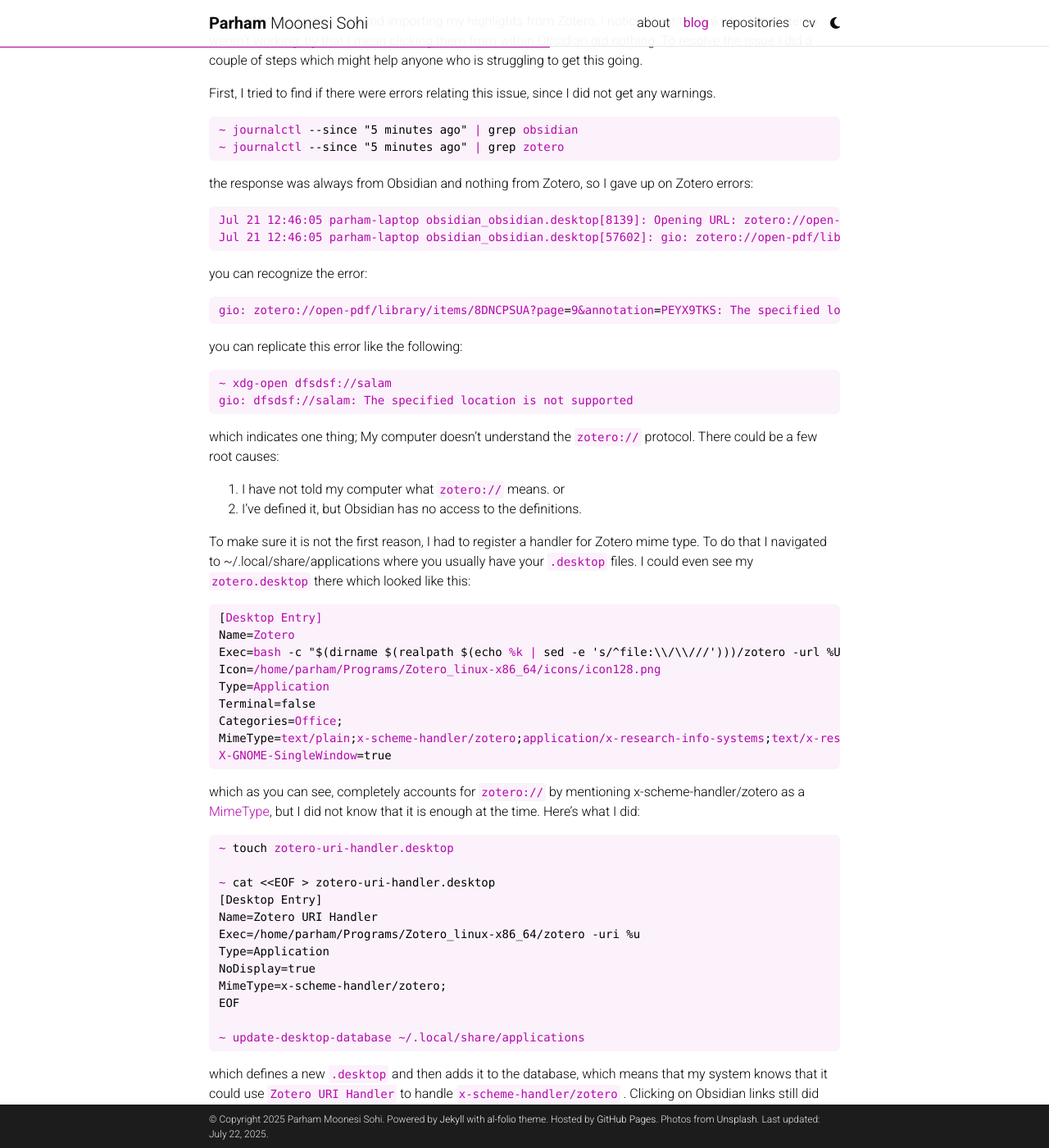
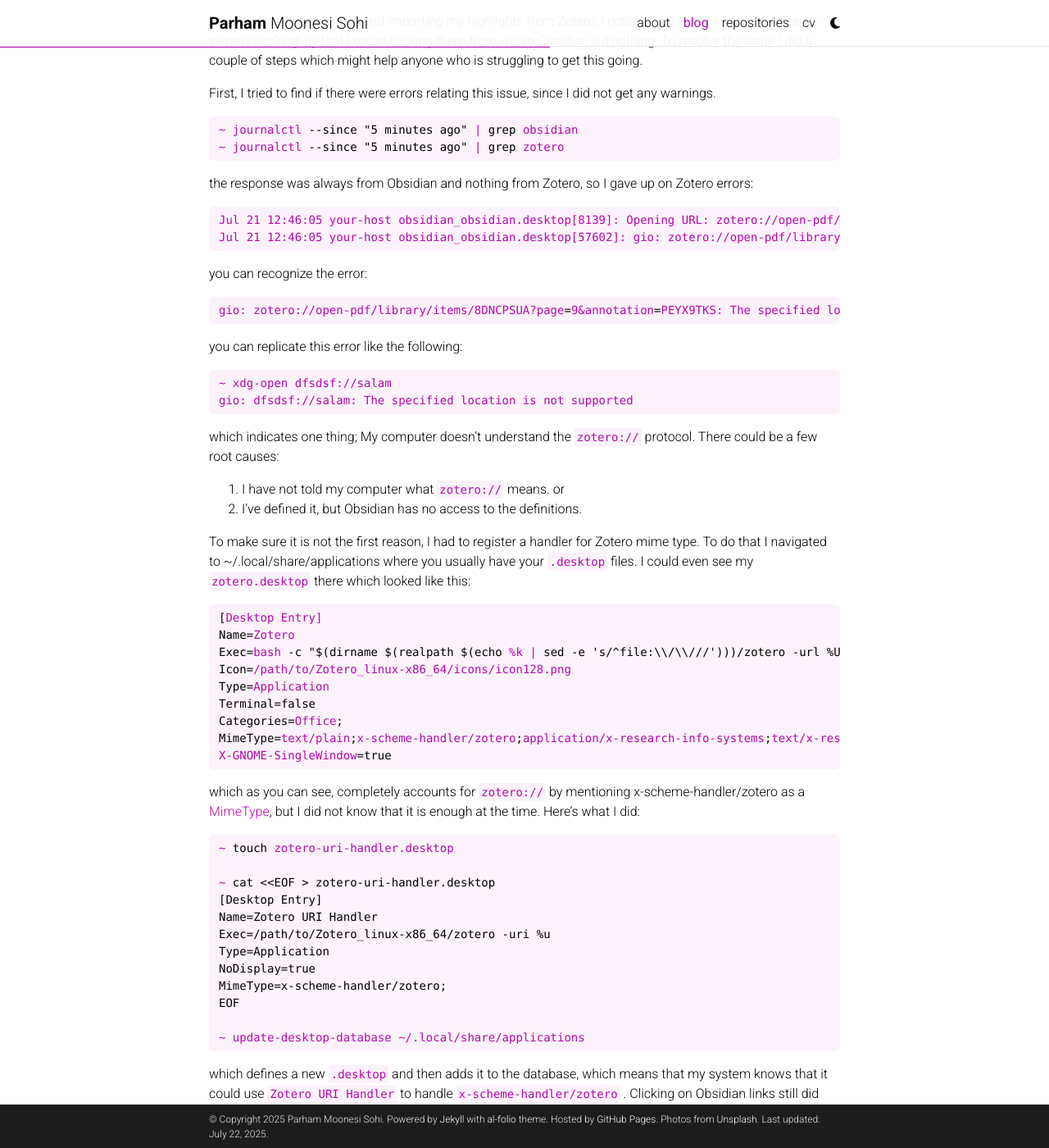
Before and after one commit to Pmoonesi/Pmoonesi.github.io, a Jekyll site: the page built from _posts/2025-07-22-obsidian_zotero_link.md, in a window 1280 px wide and 1400 px high, scrolled down 937 px. Shown: the whole window at 82% size. Built offline with Jekyll 4.4.1, drawn with Linux system fonts in a browser that asks for light colours; comment, search, counter and statistics services are not loaded; a style sheet for code colours, icons or effects is not loaded.

Commit message:
fi typos

````diff
--- a/_posts/2025-07-22-obsidian_zotero_link.md
+++ b/_posts/2025-07-22-obsidian_zotero_link.md
@@ -22,8 +22,8 @@
 the response was always from Obsidian and nothing from Zotero, so I gave up on Zotero errors:
 
 ```bash
-Jul 21 12:46:05 parham-laptop obsidian_obsidian.desktop[8139]: Opening URL: zotero://open-pdf/library/items/8DNCPSUA?page=9&annotation=PEYX9TKS
-Jul 21 12:46:05 parham-laptop obsidian_obsidian.desktop[57602]: gio: zotero://open-pdf/library/items/8DNCPSUA?page=9&annotation=PEYX9TKS: The specified location is not supported
+Jul 21 12:46:05 your-host obsidian_obsidian.desktop[8139]: Opening URL: zotero://open-pdf/library/items/8DNCPSUA?page=9&annotation=PEYX9TKS
+Jul 21 12:46:05 your-host obsidian_obsidian.desktop[57602]: gio: zotero://open-pdf/library/items/8DNCPSUA?page=9&annotation=PEYX9TKS: The specified location is not supported
 ```
 
 you can recognize the error:
@@ -50,7 +50,7 @@
 [Desktop Entry]
 Name=Zotero
 Exec=bash -c "$(dirname $(realpath $(echo %k | sed -e 's/^file:\\/\\///')))/zotero -url %U"
-Icon=/home/parham/Programs/Zotero_linux-x86_64/icons/icon128.png
+Icon=/path/to/Zotero_linux-x86_64/icons/icon128.png
 Type=Application
 Terminal=false
 Categories=Office;
@@ -66,7 +66,7 @@
 ~ cat <<EOF > zotero-uri-handler.desktop
 [Desktop Entry]
 Name=Zotero URI Handler
-Exec=/home/parham/Programs/Zotero_linux-x86_64/zotero -uri %u
+Exec=/path/to/Zotero_linux-x86_64/zotero -uri %u
 Type=Application
 NoDisplay=true
 MimeType=x-scheme-handler/zotero;
````
